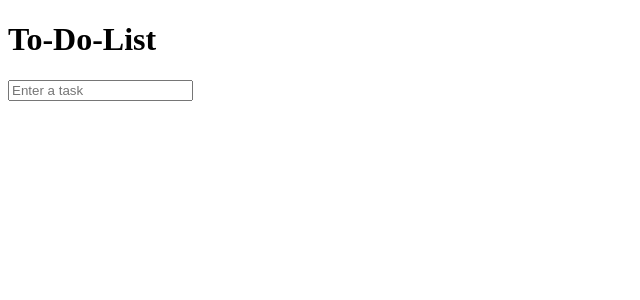
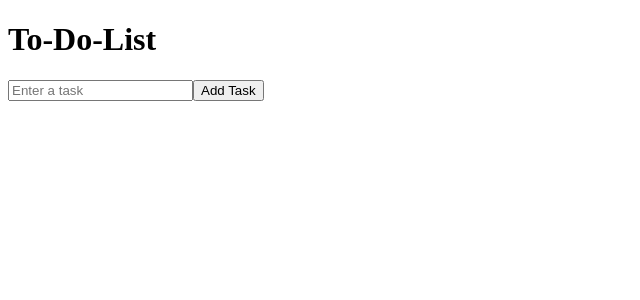
Before and after one commit to rusualin0031/react-projects, a React (Vite) app in the folder to-do-list/: page / in a window 1280 px wide. Shown: the top 300 px of the page, without its empty margins (0-640 px from the left). Built offline with nearby package versions, Linux system fonts and the light colour scheme.

Commit message:
create button add Task

```diff
--- a/to-do-list/src/ToDoList.jsx
+++ b/to-do-list/src/ToDoList.jsx
@@ -38,6 +38,9 @@ function ToDoList() {
                     value={newTask}
                     onRateChange={handleInputChange}
                 />
+                <button className="add-buton">
+                    Add Task
+                </button>
             </div>
         </>
     );
```
